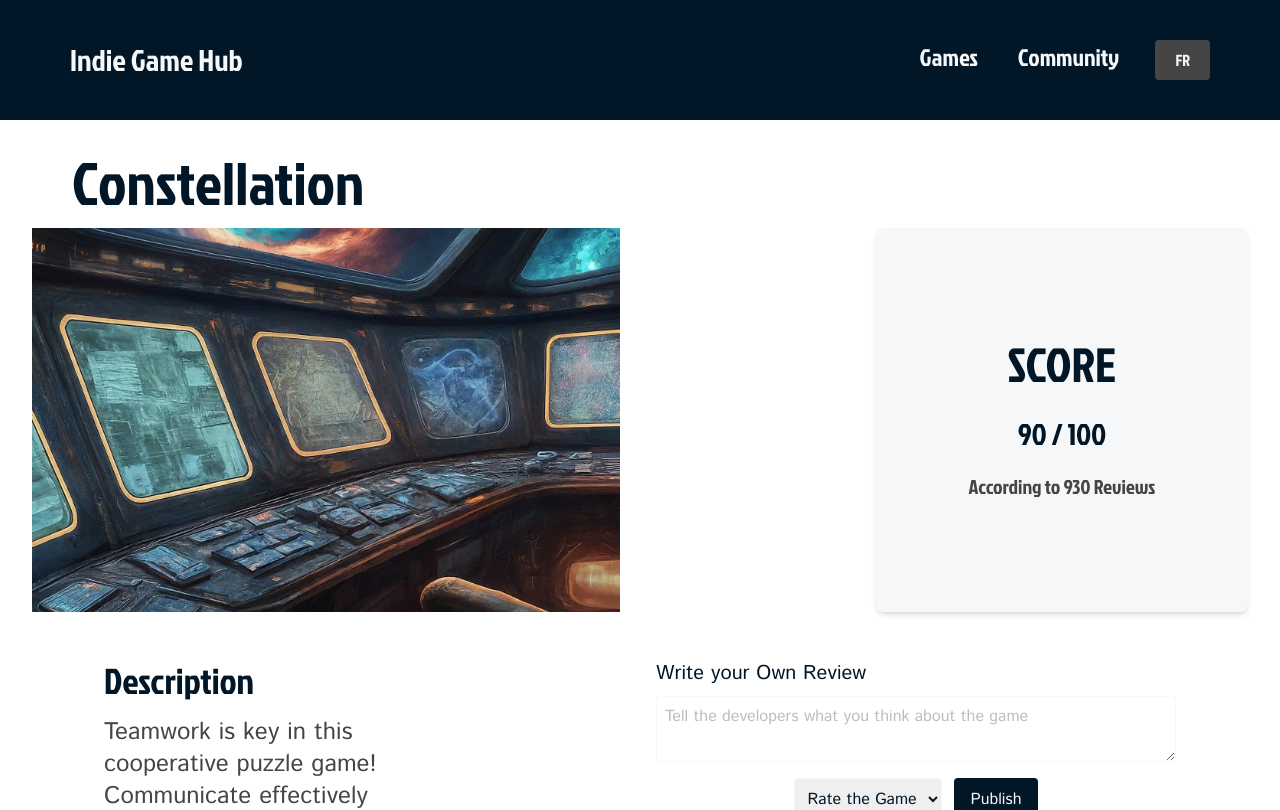
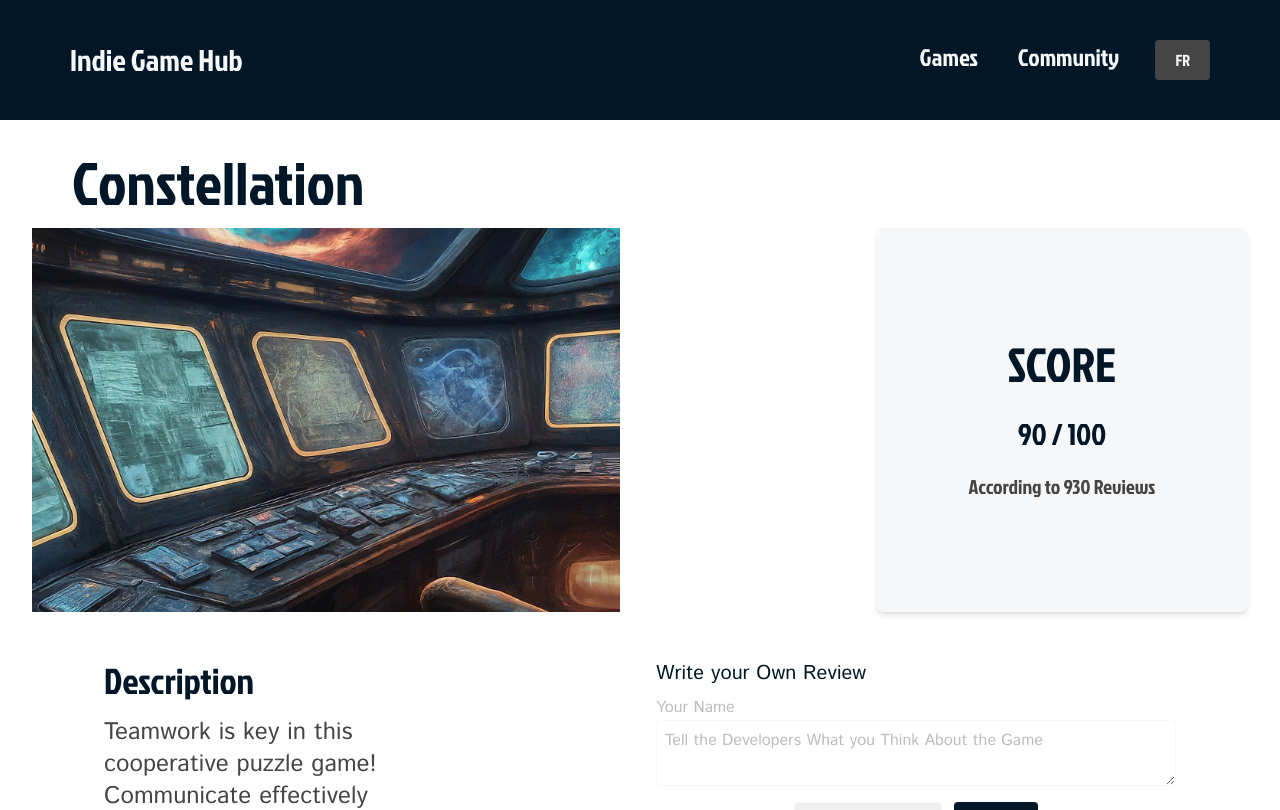
Before and after one commit to Egzavyer/Egzavyer.github.io, a React (Vite) app: page /games/Constellation in a window 1280 px wide. Shown: the top 810 px of the page. Built offline with nearby package versions, Linux system fonts and the light colour scheme.

Commit message:
Feat: form validation review

```diff
--- a/src/pages/GameViewerPage.jsx
+++ b/src/pages/GameViewerPage.jsx
@@ -1,8 +1,47 @@
 import { useParams } from 'react-router-dom';
 import PropTypes from 'prop-types';
 import Review from '../components/Review';
+import { useState } from 'react';
 
 const GameViewerPage = ({ language, games }) => {
+
+  const [reviews, setReviews] = useState([]);
+  const [newReview, setNewReview] = useState({ name: '', reviewText: '', rating: 0 });
+  const [formErrors, setFormErrors] = useState({
+    name: '',
+    reviewText: '',
+    rating: '',
+  });
+
+  const handleInputChange = (e) => {
+    const { name, value } = e.target;
+    setNewReview({ ...newReview, [name]: value });
+  };
+
+  const handleSubmit = (e) => {
+    e.preventDefault();
+
+    setFormErrors({ name: '', reviewText: '', rating: '' });
+
+    const errors = {
+      name: newReview.name ? '' : translations.nameEmpty[language],
+      reviewText: newReview.reviewText ? '' : translations.reviewTextEmpty[language],
+      rating: newReview.rating ? '' : translations.ratingEmpty[language],
+    };
+
+    setFormErrors(errors);
+
+    if (!newReview.name || !newReview.reviewText || !newReview.rating) {
+      console.log('Please fill in all fields.');
+      return;
+    }
+    addReview(newReview);
+    setNewReview({ name: '', reviewText: '', rating: 0 });
+  };
+
+  const addReview = (review) => {
+    setReviews([...reviews, review]);
+  };
 
   const translations = {
     developer: {
@@ -23,11 +62,11 @@ const GameViewerPage = ({ language, games }) => {
     },
     writeYourOwnReview: {
       en: "Write your Own Review",
-      fr: "Écrivez votre propre critique",
+      fr: "Écrivez Votre Propre Critique",
     },
     gameNotFound: {
-      en: "Game not found",
-      fr: "Jeu non trouvé",
+      en: "Game not Found",
+      fr: "Jeu non Trouvé",
     },
     accordingTo: {
       en: "According to ",
@@ -38,9 +77,21 @@ const GameViewerPage = ({ language, games }) => {
       fr: " Critiques",
     },
     tellDevelopers: {
-      en: "Tell the developers what you think about the game",
-      fr: "Dites aux développeurs ce que vous pensez du jeu",
-    }
+      en: "Tell the Developers What you Think About the Game",
+      fr: "Dites aux Développeurs ce que vous Pensez du Jeu",
+    },
+    nameEmpty: {
+      en: "Name is Required",
+      fr: "Nom est Requis",
+    },
+    reviewTextEmpty: {
+      en: "Review Text is Required",
+      fr: "Le Texte de la Critique est Requis",
+    },
+    ratingEmpty: {
+      en: "Rating is Required",
+      fr: "La Note est Requise",
+    },
 
   }
 
@@ -86,9 +137,20 @@ const GameViewerPage = ({ language, games }) => {
               </div>
               <div className="md:w-1/2 mt-4 md:mt-0">
                 <h3 className="text-xl font-semibold mb-2">{translations.writeYourOwnReview[language]}</h3>
-                <textarea className="w-full p-2 border border-text rounded mb-2" placeholder={translations.tellDevelopers[language]}></textarea>
+                <form onSubmit={handleSubmit}>
+                  <input className='w-full' type="text" name="name" placeholder="Your Name" value={newReview.name} onChange={handleInputChange} />
+                  {formErrors.name && <p className="text-red-500">{formErrors.name}</p>}
+
+                  <textarea name="reviewText" className="w-full p-2 border border-text rounded mb-2" placeholder={translations.tellDevelopers[language]} value={newReview.reviewText} onChange={handleInputChange}></textarea>
+                  {formErrors.reviewText && <p className="text-red-500">{formErrors.reviewText}</p>}
+
                   <div className="flex flex-row gap-3 justify-center mb-2">
-                  <select className="border border-text rounded p-2">
+                    <select
+                      className="border border-text rounded p-2"
+                      name="rating"
+                      value={newReview.rating}
+                      onChange={handleInputChange}
+                    >
                       <option value="">{translations.rateTheGame[language]}</option>
                       {Array.from({ length: 10 }, (_, i) => (
                         <option key={i + 1} value={i + 1}>
@@ -96,10 +158,16 @@ const GameViewerPage = ({ language, games }) => {
                         </option>
                       ))}
                     </select>
+                    {formErrors.rating && <p className="text-red-500">{formErrors.rating}</p>}
+
                     <div className="flex justify-center">
-                    <button className="bg-primary text-text px-4 py-2 rounded">{translations.publish[language]}</button>
+                      <button type="submit" className="bg-primary text-text px-4 py-2 rounded">{translations.publish[language]}</button>
                     </div>
                   </div>
+                </form>
+                {reviews.map((review, index) => (
+                  <Review key={index} name={review.name} reviewText={review.reviewText} rating={review.rating} />
+                ))}
                 <div>
                   <Review
                     name="John Doe"
@@ -112,7 +180,7 @@ const GameViewerPage = ({ language, games }) => {
           </div>
         </div>
       </div>
-    </div>
+    </div >
   );
 };
 
--- a/src/pages/LandingPage.jsx
+++ b/src/pages/LandingPage.jsx
@@ -9,7 +9,7 @@ function Landing({ language }) {
     },
     skullgirlsTournament: {
       en: "Join us again this year for the 3rd Indie Game Hub Annual Skullgirls Tournament!",
-      fr: "Rejoignez-nous cette année encore pour le 3e tournoi annuel Skullgirls d'Indie Game Hub!",
+      fr: "Rejoignez-nous pour le 3e tournoi annuel Skullgirls d'Indie Game Hub!",
     },
     hubJam: {
       en: "Attention Devs! HubJam starts in less than 3 weeks and the theme will soon be revealed!",
```
Lines whose indentation alone changed are shown as unchanged.
